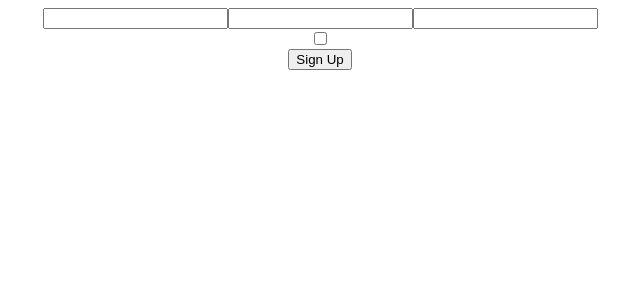
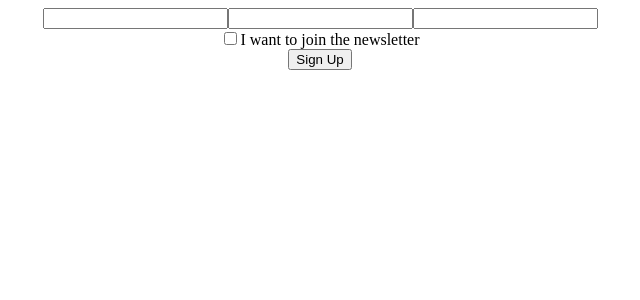
Before and after one commit to joshuaombasa/React-Sign-up-form, a React (Vite) app: page / in a window 1280 px wide. Shown: the top 300 px of the page, without its empty margins (320-960 px from the left). Built offline with nearby package versions, Linux system fonts and the light colour scheme.

Commit message:
updated jsx

```diff
--- a/src/App.jsx
+++ b/src/App.jsx
@@ -27,7 +27,7 @@ function App() {
 
               id="isJoinNewsLetter"
               />
-              <label htmlFor="isJoinNewsLetter"></label>
+              <label htmlFor="isJoinNewsLetter">I want to join the newsletter</label>
         </div>
         <button className='sign-up-btn'>Sign Up</button>
      </form>
```
